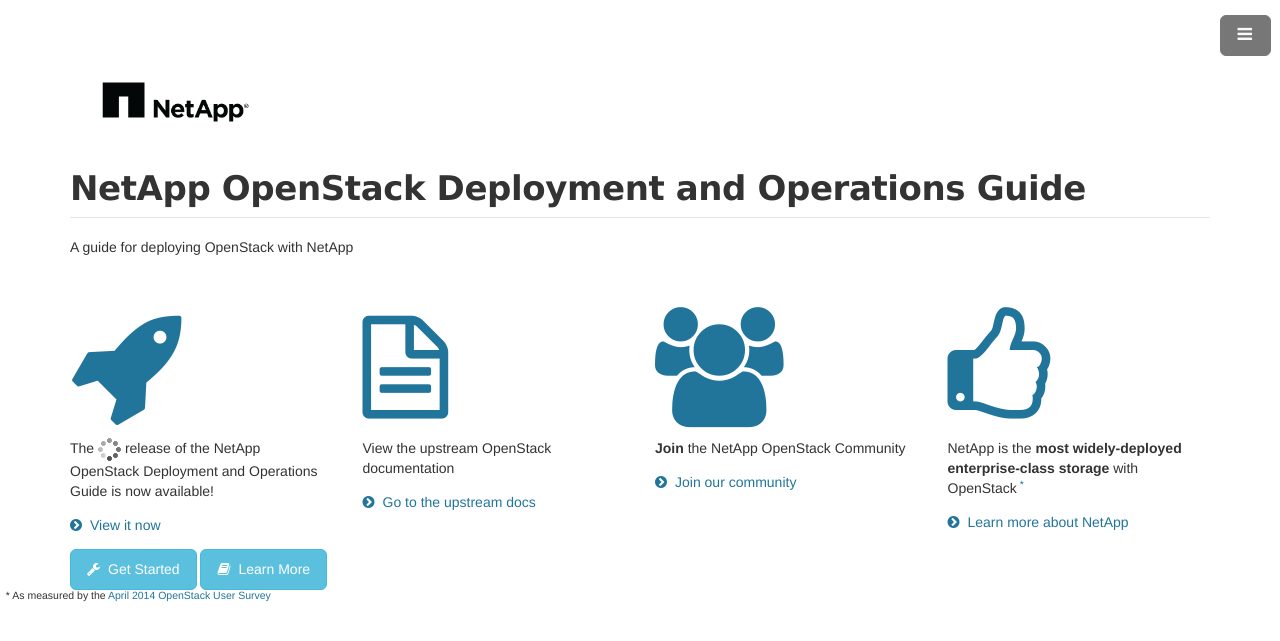
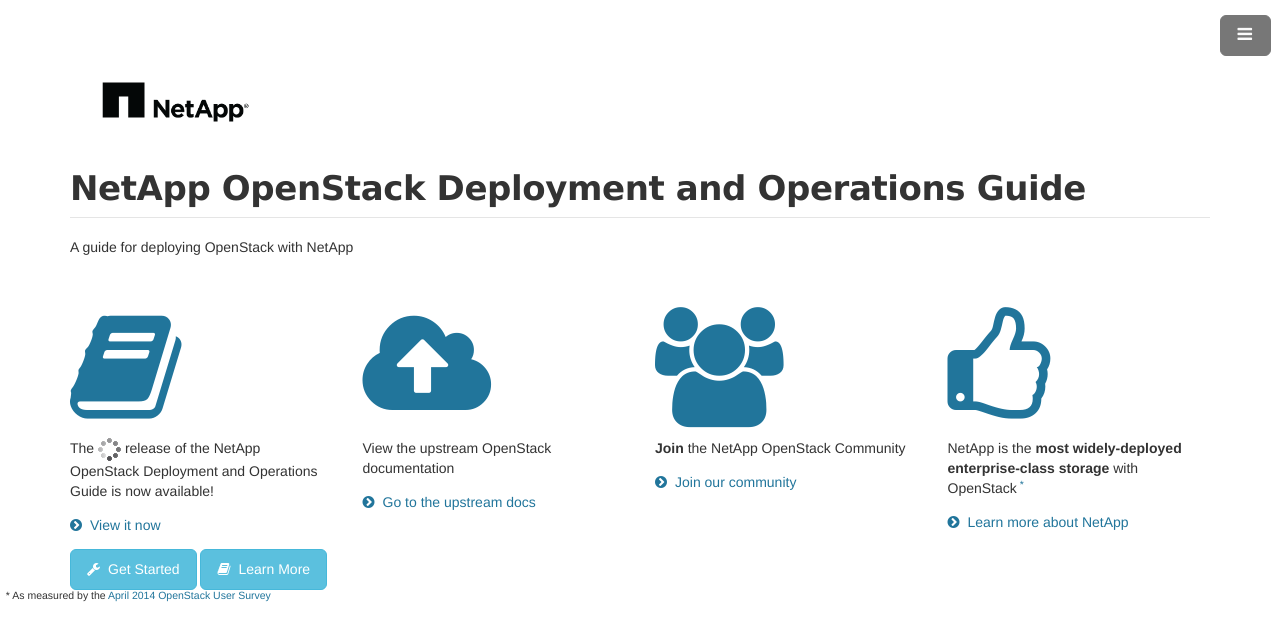
Before and after one commit to tombarron/openstack-deploy-ops-guide, a Jekyll site: the page built from index.html, in a window 1280 px wide. Shown: the top 641 px of the page. Built offline with Jekyll 4.4.1, drawn with Linux system fonts in a browser that asks for light colours.

Commit message:
Update index.html

```diff
--- a/index.html
+++ b/index.html
@@ -11,13 +11,13 @@
       <div class="row" id="metrics">
 
         <div class="col-lg-3 col-md-3">
-            <h3><a id="latestLink" href="{{ page.baseurl }}"><i class="fa fa-rocket fa-5x"></i></a></h3>
+            <h3><a id="latestLink" href="{{ page.baseurl }}"><i class="fa fa-book fa-5x"></i></a></h3>
             <p>The <span id="mtitle"><img src="{{ page.baseurl }}images/spinner.gif" alt="Waiting..."  width="23px" height="23px"></span> release of the {{ site.project }} is now available!</p>
             <p class="grid-slogan"><a id="latestLink2" href="{{ page.baseurl }}"><i class="fa fa-chevron-circle-right"></i>View it now</a></p>
         </div>
 
         <div class="col-lg-3 col-md-3">
-          <h3><a href="{{ site.docs }}"><i class="fa  fa-file-text-o fa-5x"></i></a></h3>
+          <h3><a href="{{ site.docs }}"><i class="fa  fa-cloud-upload fa-5x"></i></a></h3>
           <p>View the upstream OpenStack documentation</p>
             <p class="grid-slogan"><a href="{{ site.docs }}"><i class="fa fa-chevron-circle-right"></i>Go to the upstream docs</a></p>
         </div>
```
